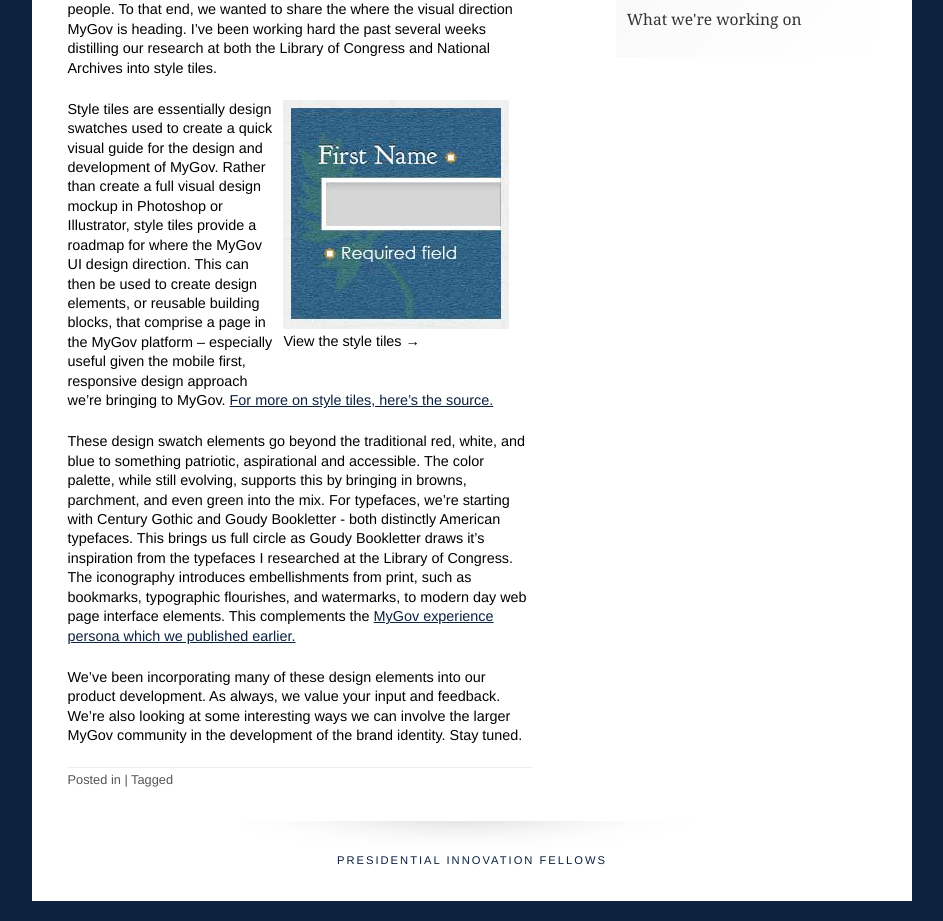
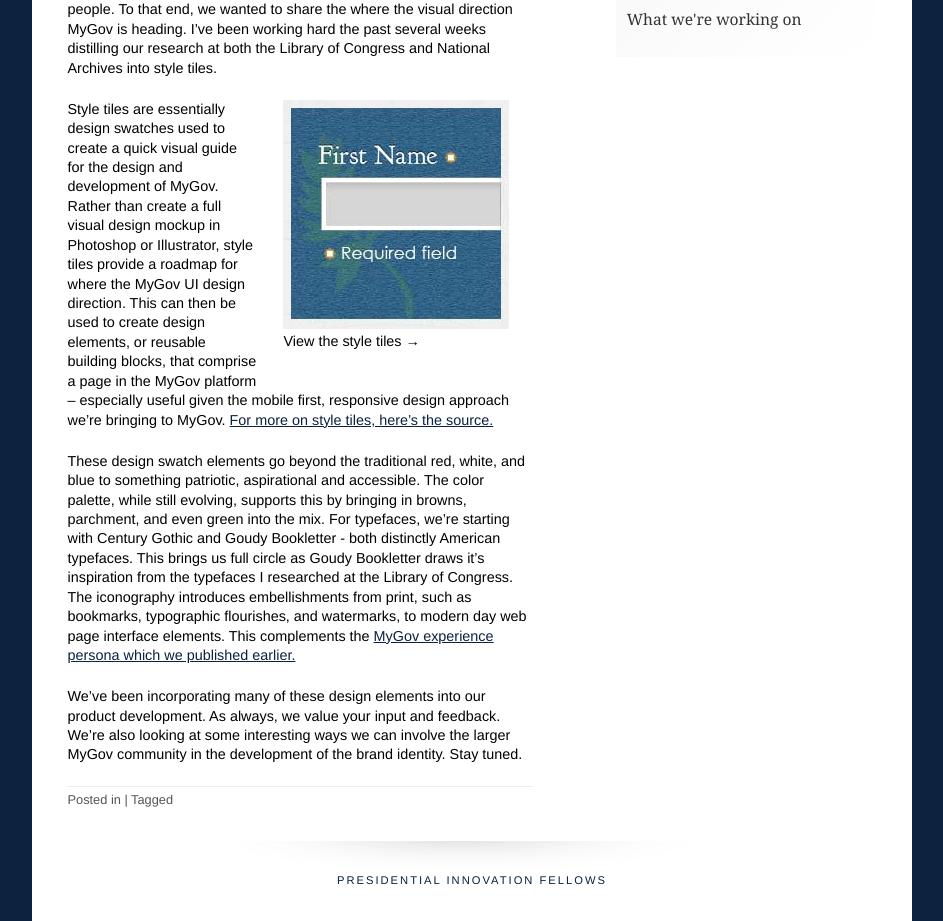
Before and after one commit to presidential-innovation-fellows/mygov, a Jekyll site: the page built from _posts/2012-11-05-style-tiles.md, in a window 1280 px wide. Shown: the part 362-1283 px from the top of the page, without its empty margins (168-1111 px from the left). Built offline with Jekyll 4.4.1, drawn with Linux system fonts in a browser that asks for light colours; nearby versions of some CDN libraries; comment, search, counter and statistics services are not loaded.

Commit message:
Added padding around thumbnail.

```diff
--- a/_posts/2012-11-05-style-tiles.md
+++ b/_posts/2012-11-05-style-tiles.md
@@ -15,7 +15,7 @@
 
 <!-- more -->
 
-<div class="alignright" style="font-size: 1em">
+<div class="alignright" style="font-size: 1em; margin: 0 0 1em 1em;">
 
 <a class="grouped_elements" rel="group1" href="http://presidential-innovation-fellows.github.com/mygov/images/content/style-tile-v1.png"><img src="http://presidential-innovation-fellows.github.com/mygov/images/content/styletiles-thumb.jpg" alt="Style Tiles" /></a>
 
```
